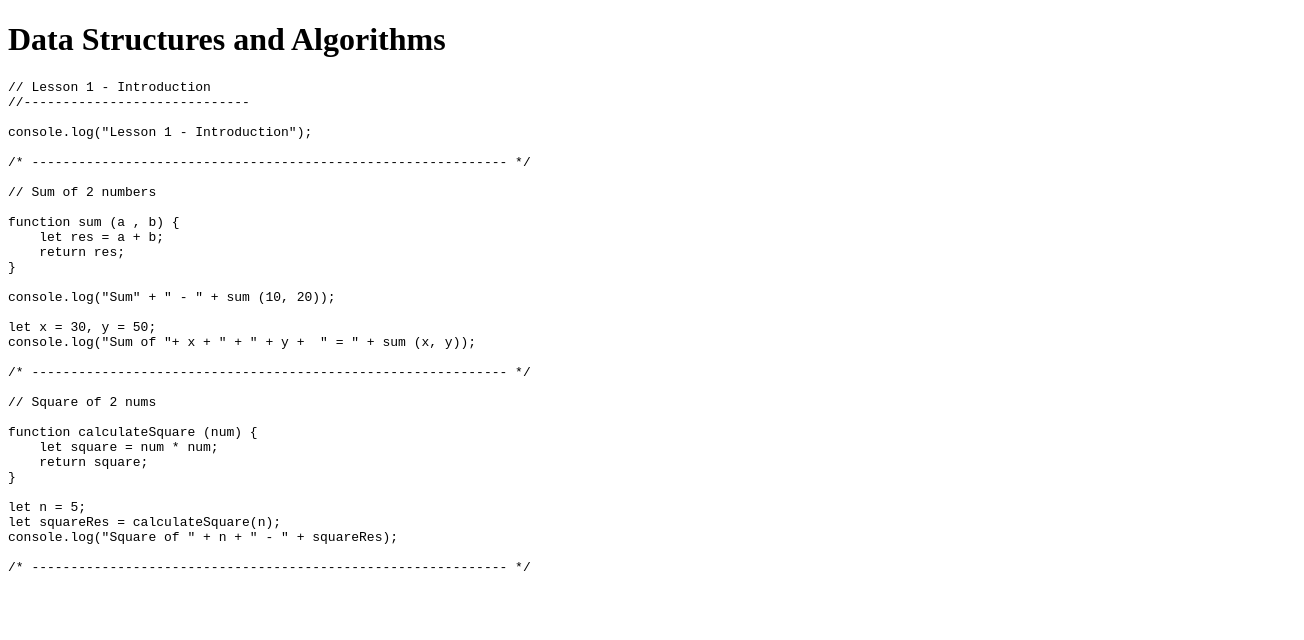
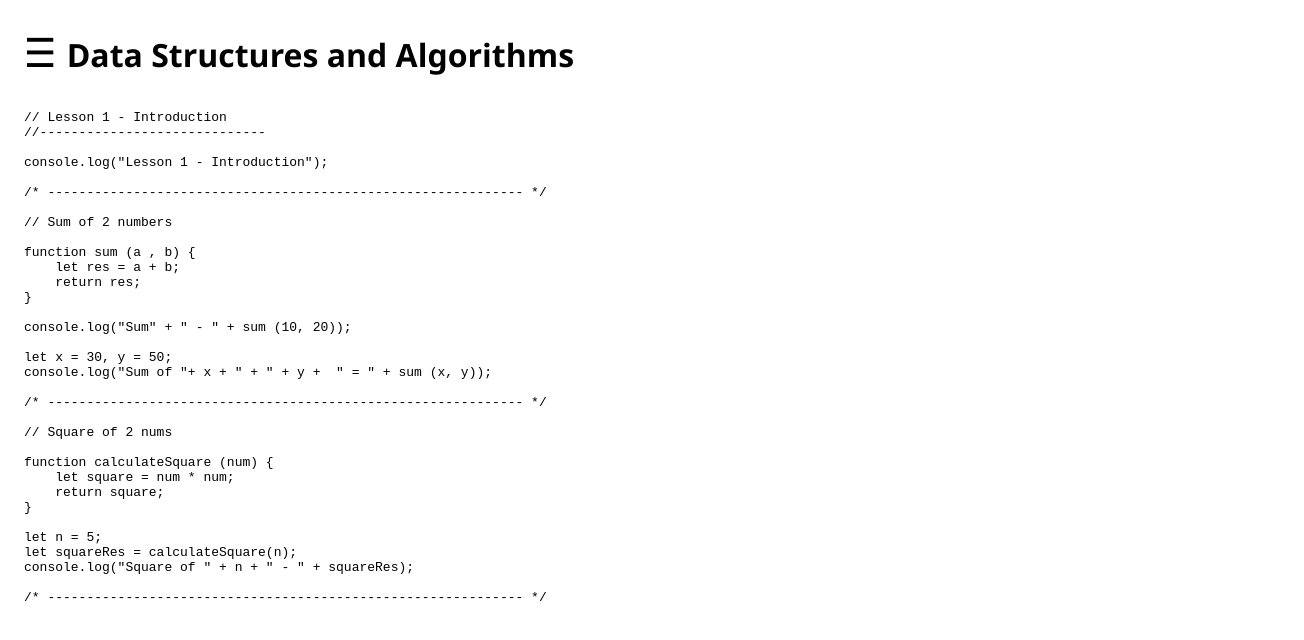
Before and after one commit to Sudha08/DSA-in-javascript, a plain HTML site: page index.html in a window 1280 px wide. Shown: the whole page, 1304 px wide, since content can reach past the window. Drawn offline with Linux system fonts and the light colour scheme.

Commit message:
code additions - index.html, scripts

```diff
--- /dev/null
+++ b/Lesson2.js
@@ -0,0 +1,2 @@
+
+// Lesson 2
--- /dev/null
+++ b/Lesson3.js
@@ -0,0 +1,2 @@
+
+// Lesson 3
--- a/index.html
+++ b/index.html
@@ -3,20 +3,30 @@
 <head>
     <meta charset="UTF-8">
     <meta name="viewport" content="width=device-width, initial-scale=1.0">
-    <title>Document</title>
+    <title>DSA In Javascript</title>
+    <link rel="stylesheet" href="styles.css"/>
 </head>
 <body>
-    <h1>Data Structures and Algorithms</h1>
+    <div id = "main-container" class="main-container">
 
-    <pre id="code"></pre>
+      <div id="sidenav" class="sidenav">
+        <a href="javascript:void(0)" class="closebtn" onclick="closeNav()">&times;</a>
+        <a href="#" onclick="showLesson('1')">Lesson 1</a>
+        <a href="#" onclick="showLesson('2')">Lesson 2</a>
+        <a href="#" onclick="showLesson('3')">Lesson 3</a>
+        <a href="#" onclick="showLesson('4')">Lesson 4</a>
+      </div>
 
-    <script src="Lesson1-Intro.js"></script>
-    <script>
-        fetch("Lesson1-Intro.js")  // path to your JS file
-          .then(response => response.text())
-          .then(code => {
-            document.getElementById("code").textContent = code;
-          });
-      </script>
+      <div id="content" class="content">
+        <div id="header" class="header">
+          <span class="menu-icon" onclick="openNav()"> &#9776; </span>
+          <h1 class="heading">Data Structures and Algorithms</h1>
+        </div>
+
+        <pre id="code-content"></pre>
+      </div>
+    </div>
+
+    <script src="script.js"></script>
 </body>
 </html>
--- /dev/null
+++ b/script.js
@@ -0,0 +1,20 @@
+showLesson('1');
+
+function showLesson(num) {
+fetch("Lesson" + num + ".js")  // path to your JS file
+    .then(response => response.text())
+    .then(code => {
+    document.getElementById("code-content").textContent = code;
+    });
+}
+
+function openNav() {
+    document.getElementById("sidenav").style.width = "250px";
+    document.getElementById("content").style.marginLeft = "250px";
+}
+
+function closeNav() {
+    document.getElementById("sidenav").style.width = "0";
+    document.getElementById("content").style.marginLeft= "0";
+
+}
--- /dev/null
+++ b/styles.css
@@ -0,0 +1,55 @@
+body {
+    font-family: 'Segoe UI', Tahoma, Geneva, Verdana, sans-serif;
+}
+
+.main-container {
+    height: 100%;
+    width: 100%;
+    transition: margin-left .5s;
+    padding: 16px;
+  }
+
+.sidenav {
+    height: 95%;
+    width: 0%;
+    position: fixed;
+    z-index: 1;
+    top: 0;
+    left: 0;
+    margin-bottom: 1%;
+    background-color: #111;
+    overflow-x: hidden;
+    transition: 0.5s;
+    padding-top: 60px;
+  }
+
+  .sidenav a {
+    padding: 8px 8px 8px 32px;
+    text-decoration: none;
+    font-size: 25px;
+    color: #818181;
+    display: block;
+    transition: 0.3s;
+  }
+
+  .sidenav a:hover {
+    color: #f1f1f1;
+  }
+
+  .sidenav .closebtn {
+    position: absolute;
+    top: 0;
+    right: 25px;
+    font-size: 36px;
+    margin-left: 50px;
+  }
+
+  .heading {
+    display: inline-block;
+    margin-top: 5px;
+  }
+
+  .menu-icon {
+    font-size: 40px;
+    cursor: pointer;
+  }
```
Also changed, not shown: Lesson1.js (renamed from Lesson1-Intro.js), Lesson2-ConditionalStatements.js (deleted), Lesson3-Loops.js (deleted), Lesson4.js (renamed from Lesson4-Secondlargest.js).
